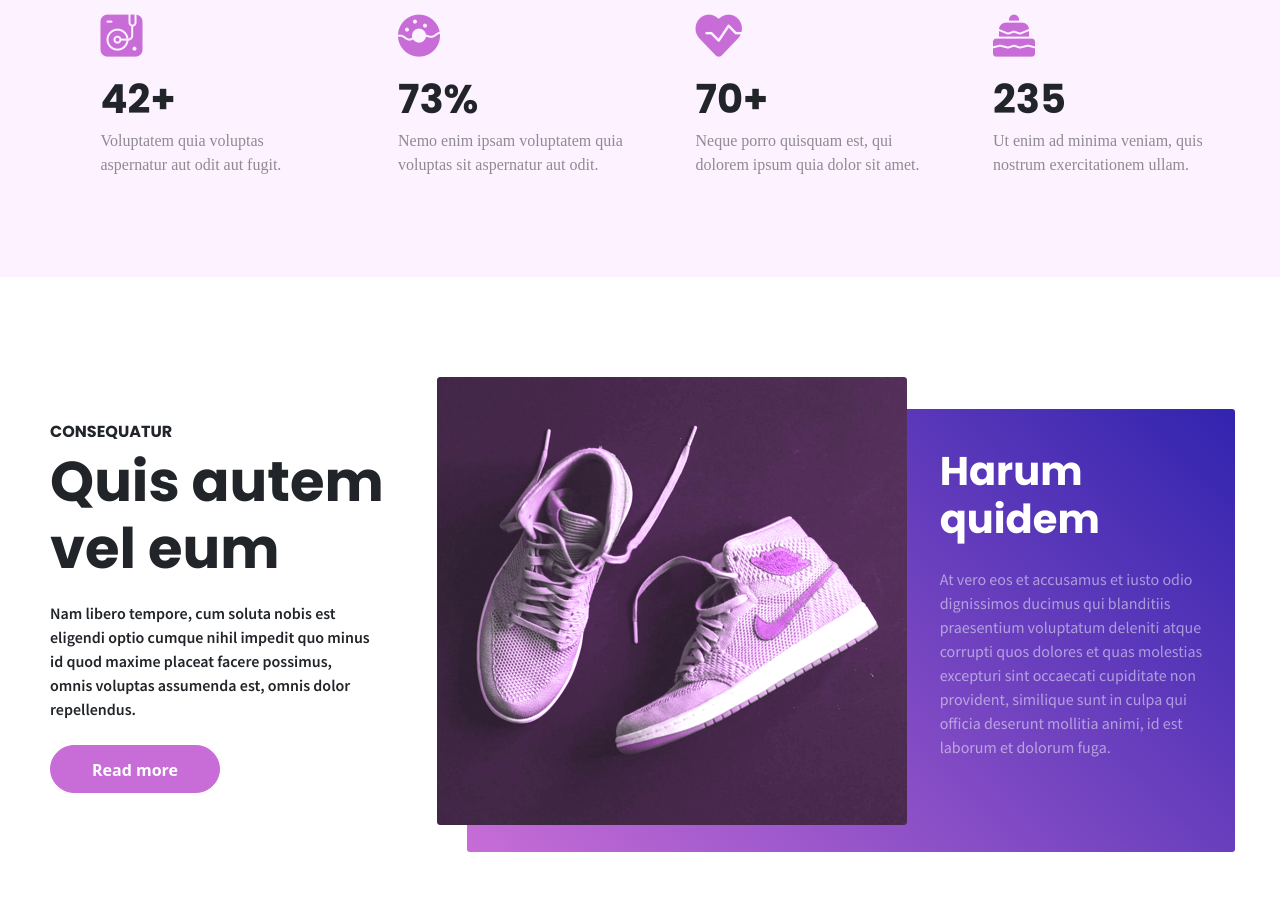
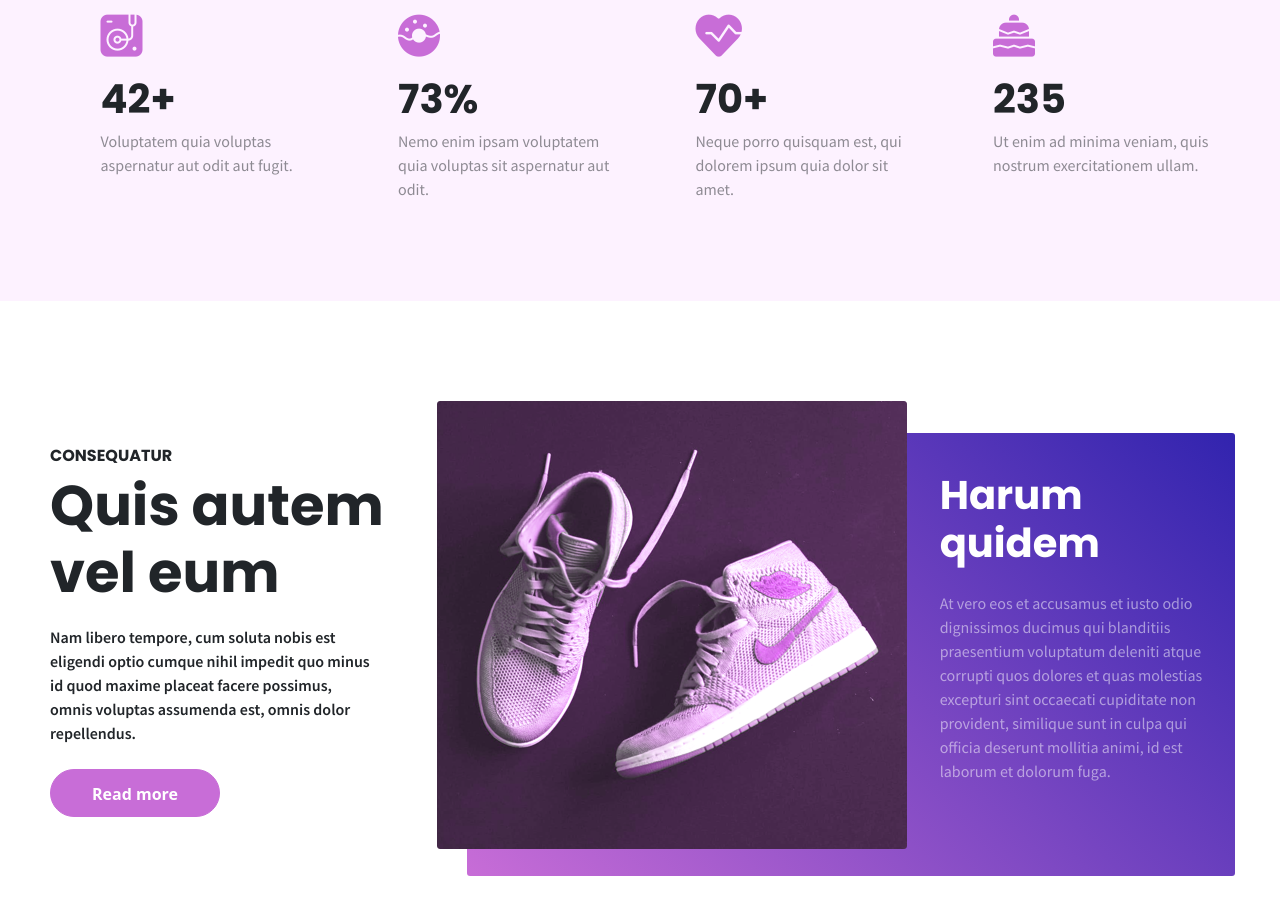
Before and after one commit to bogdanlucenko/bogdanlucenko.site, a plain HTML site: page index.html in a window 1280 px wide. Shown: the part 900-1815 px from the top of the page. Drawn offline with nearby package versions, Linux system fonts and the light colour scheme; files whose address does not match are found by name.

Commit message:
fix bag statistic taxt

```diff
--- a/scss/_statistics.scss
+++ b/scss/_statistics.scss
@@ -15,7 +15,7 @@
     }
     &-desk {
       padding-right: 50px;
-      font-family: Source Sans Pro;
+      font-family: "SourceSansPro";
       font-weight: 400;
       font-size: 16px;
       opacity: 0.5;
```
Also changed, not shown: css/style.css.
